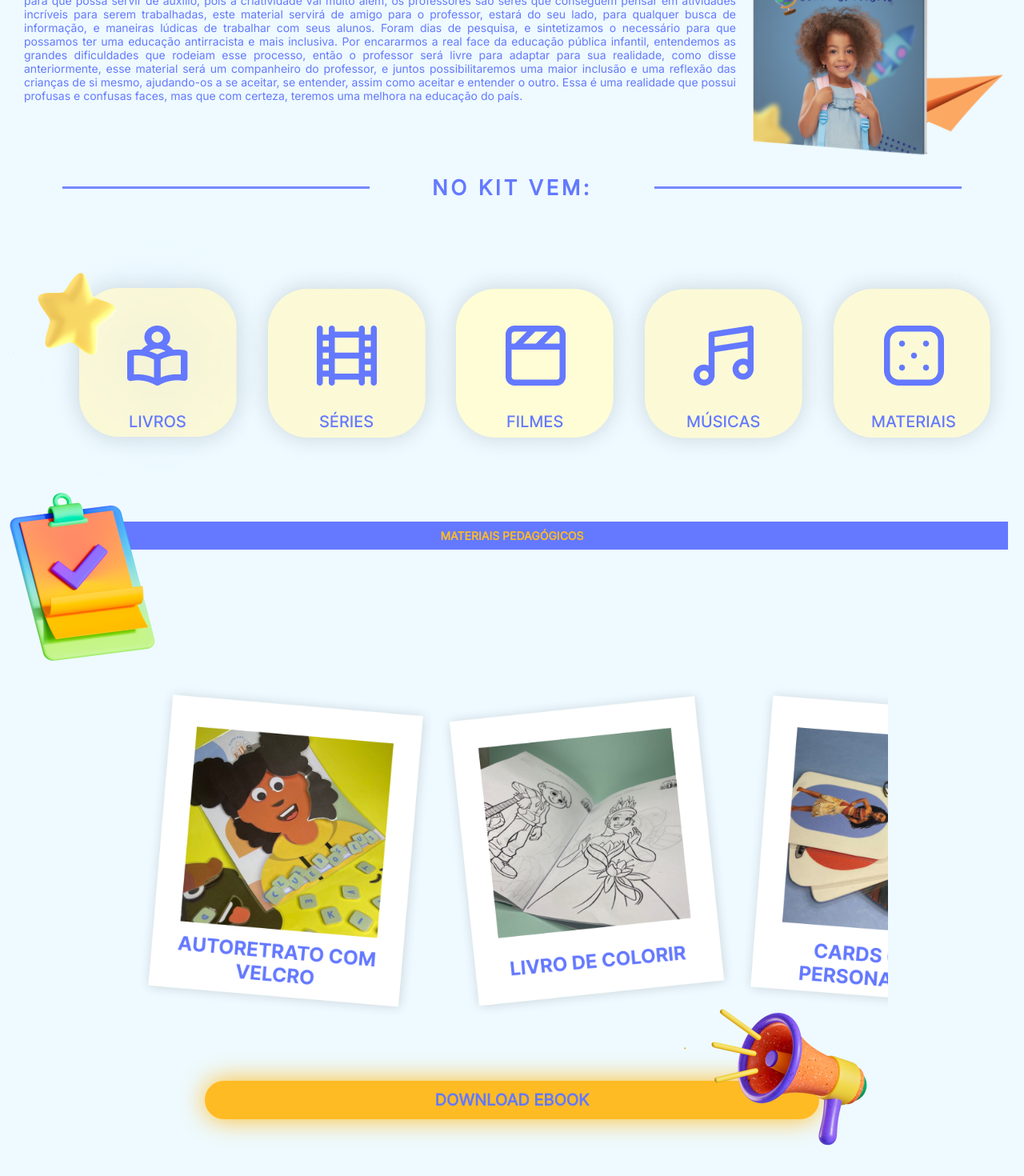
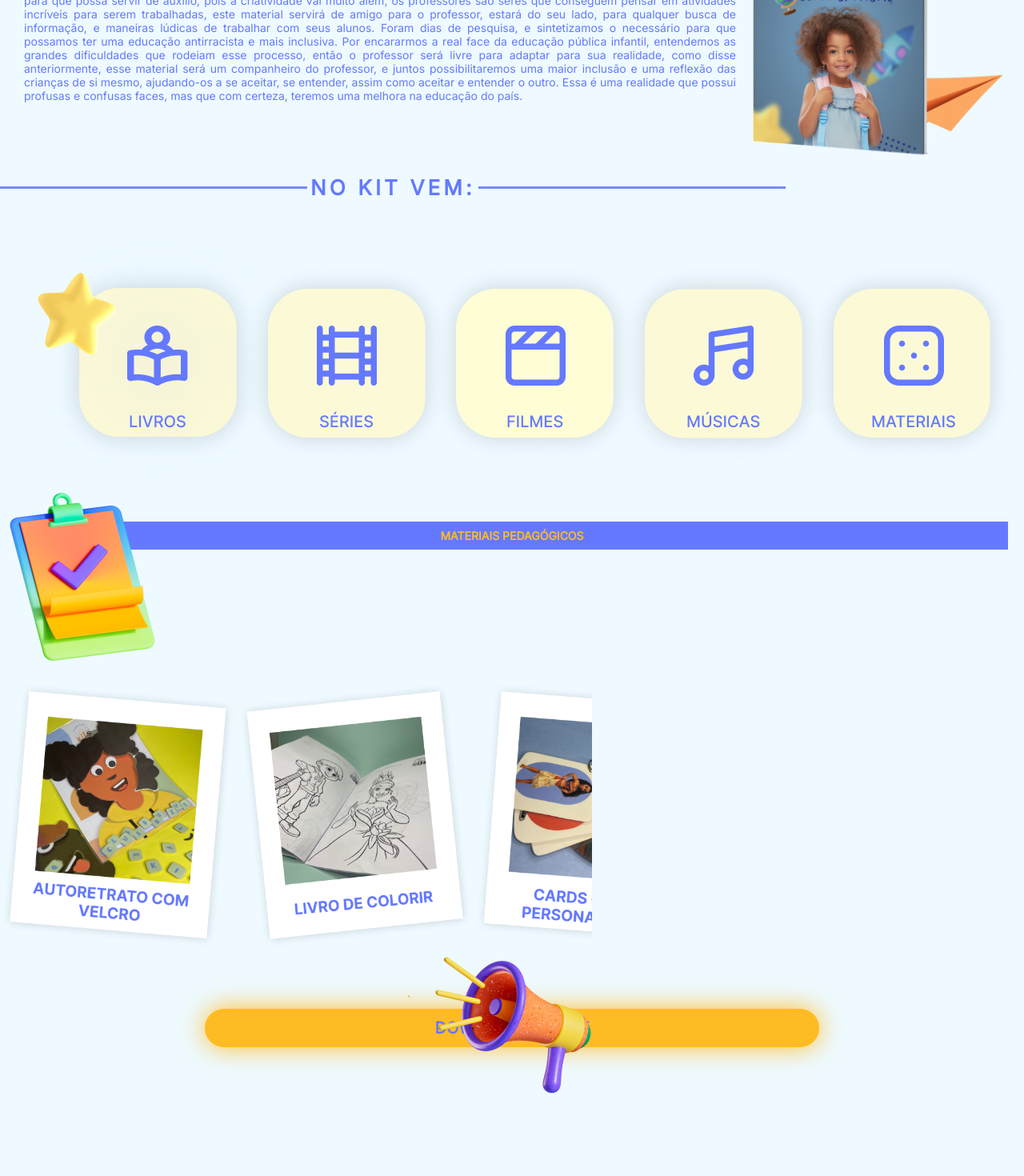
Before and after one commit to PriHolanda/Clube-dos-Eus, a React (Vite) app: page / in a window 1280 px wide. Shown: the part 1244-2714 px from the top of the page at 80% size. Built offline with nearby package versions, Linux system fonts and the light colour scheme.

Commit message:
fix: project structure updated

```diff
--- a/index.html
+++ b/index.html
@@ -5,6 +5,7 @@
   <meta charset="UTF-8" />
   <meta name="viewport" content="width=device-width, initial-scale=1.0" />
   <title>Clube dos Eu's</title>
+  <link rel="icon" href="./src/assets/img/logo.png" type="image/png">
 </head>
 
 <body>
--- a/src/App.jsx
+++ b/src/App.jsx
@@ -1,4 +1,4 @@
-import HomePage from "./pages/HomePage"
+import HomePage from "./pages/homepage/HomePage"
 
 function App() {
 
--- a/src/main.jsx
+++ b/src/main.jsx
@@ -1,6 +1,8 @@
 import React from 'react'
 import ReactDOM from 'react-dom/client'
 import App from './App'
+
+import './pages/styles/global.css'
 
 ReactDOM.createRoot(document.getElementById('root')).render(
   <React.StrictMode>
--- a/src/pages/styles.css
+++ b/src/pages/homepage/styles.css
@@ -1,10 +1,5 @@
-@import url('https://fonts.googleapis.com/css2?family=Inter:wght@300;400&display=swap');
-
-
 /* HOME PAGE */
-
-* {
-   margin: auto;
+.homepage-global {
    background: #EEFAFF;
 }
 
@@ -15,7 +10,6 @@
 
 .img-showcase {
    width: 100%;
-
 }
 
 .showcase-text {
@@ -30,14 +24,12 @@
    font-weight: 700;
    text-align: center;
    align-items: center;
-
 }
 
 /* INTRODUÇÃO */
 
 .introduction {
    justify-content: center;
-
 }
 
 .introduction-container {
@@ -47,7 +39,6 @@
    text-align: justify;
    color: #6479FF;
    margin: 20px;
-
 }
 
 .introduction-block {
@@ -72,7 +63,6 @@
 
 .context {
    margin: 50px 10px 10px 10px;
-
 }
 
 .img-ebook {
@@ -81,7 +71,7 @@
 
 .context-img-book {
    display: flex;
-
+   justify-content: center;
 }
 
 .context-container {
@@ -105,7 +95,6 @@
    font-weight: bold;
    text-align: center;
    align-items: center;
-
 }
 
 /* MATERIAIS */
@@ -114,12 +103,12 @@
    display: flex;
    font-family: 'Inter';
    font-weight: 700;
-   font-size: 16px;
+   font-size: 14px;
    line-height: 44px;
    align-items: center;
-   letter-spacing: 0.14em;
+   letter-spacing: 0.16em;
    color: #6479FF;
-
+   gap: 4px;
 }
 
 .materials-blocks {
@@ -128,11 +117,9 @@
 }
 
 .materials-text-kit {
-
    height: 3px;
    min-width: 30%;
    background: rgba(117, 137, 255, 1);
-
 }
 
 .img-materials {
@@ -148,8 +135,6 @@
 .tools-container {
    margin: 20px 20px 0;
    height: 10vh;
-
-
 }
 
 .tools-container-kit {
@@ -164,8 +149,6 @@
    font-weight: bold;
    text-align: center;
    align-items: center;
-
-
 }
 
 .tools-img-clipboard {
@@ -174,7 +157,6 @@
    left: -17px;
    background: transparent;
    top: -60px;
-
 }
 
 .tools-gallery {
@@ -185,7 +167,6 @@
 .tools-gallery-container {
    display: flex;
    flex-flow: row nowrap;
-
 }
 
 .tools-gallery-wrapper {
@@ -194,15 +175,13 @@
 
 .item {
    min-width: 40%;
-
 }
 
 /* DOWNLOAD */
 
-
 .download-button-container {
    display: flex;
-
+   justify-content: center;
 }
 
 .button-download {
@@ -213,7 +192,6 @@
    border: none;
    cursor: pointer;
    filter: drop-shadow(0px 0px 16px rgb(255, 187, 36, 1));
-
 }
 
 .download-ebook {
@@ -229,16 +207,16 @@
    max-width: 40%;
    position: relative;
    background: transparent;
-   bottom: 110px;
+   bottom: 105px;
    left: 58%;
-
 }
 
 /* JOGO DA MEMÓRIA */
 
 .memory-game {
-   justify-content: center;
-
+   display: flex;
+   flex-direction: column;
+   align-items: center;
 }
 
 .memory-game-container {
@@ -248,7 +226,6 @@
    text-align: justify;
    color: #6479FF;
    margin: 20px;
-
 }
 
 .memory-game-block {
@@ -273,7 +250,6 @@
 .link {
    display: flex;
    margin: 0 0 50px 50px;
-
 }
 
 .button-memory-game {
@@ -284,7 +260,6 @@
    border: none;
    cursor: pointer;
    filter: drop-shadow(0px 0px 16px rgb(255, 187, 36, 1));
-
 }
 
 .link-memory-game {
@@ -309,7 +284,6 @@
 .creators-gallery {
    position: relative;
    max-width: 640px;
-
 }
 
 .creators-gallery-container {
@@ -326,7 +300,6 @@
 
 .creator {
    min-width: 50%;
-
 }
 
 /* RODAPÉ */
@@ -346,18 +319,18 @@
       font-size: 15px;
    }
 
+   /* INTRODUÇÃO */
+
    .introduction {
       display: flex;
-
    }
 
    .introduction-container {
       font-size: 14px;
       margin: 10px 20px;
-
    }
 
-   .introduction-block{
+   .introduction-block {
       font-size: 17px;
    }
 
@@ -371,7 +344,6 @@
    .context {
       display: flex;
       transform: scaleX(-1);
-
    }
 
    .img-ebook {
@@ -381,8 +353,6 @@
    .context-img-book {
       display: flex;
       transform: scaleX(-1);
-
-
    }
 
    .context-container {
@@ -395,14 +365,18 @@
       height: 40px;
       width: 100%;
       font-size: 17px;
+   }
 
+   /* MATERIAIS */
+
+   .materials {
+      font-size: 26px;
    }
 
    /* FERRAMENTAS */
 
    .tools-container {
       height: 25vh;
-
    }
 
    .tools-img-clipboard {
@@ -414,12 +388,12 @@
       max-width: 740px;
    }
 
+
    /* DOWNLOAD */
 
    .button-download {
       width: 60%;
       height: 48px;
-
    }
 
    .download-ebook {
@@ -430,14 +404,13 @@
       max-width: 30%;
       bottom: 160px;
       left: 500px;
-
    }
 
    /* JOGO DA MEMORIA */
+
    .memory-game {
       transform: scaleX(-1);
       display: flex;
-
    }
 
    .memory-game-container {
@@ -458,7 +431,6 @@
    .button-memory-game {
       width: 60%;
       height: 50px;
-
    }
 
    .link-memory-game {
@@ -469,26 +441,7 @@
       max-width: 20%;
    }
 
-}
-
-@media(min-width: 750px) {
-   .introduction-container {
-      font-size: 17px;
-
-   }
-
-   .materials {
-      font-size: 26px;
-   }
-
-   .tools-gallery {
-      max-width: 940px;
-   }
-
-   .img-megaphone {
-      bottom: 185px;
-      left: 66%;
-   }
+   /* CRIADORES */
 
    .creators-gallery {
       max-width: 940px;
@@ -512,22 +465,6 @@
       font-size: 20px;
    }
 
-   /* CONTEXTO */
-
-   .context-container {
-      font-size: 24px;
-
-   }
-
-   .context-block {
-      font-size: 24px;
-      height: 60px;
-   }
-
-   .img-ebook {
-      max-width: 530px;
-   }
-
    /* INTRODUÇÃO */
 
    .introduction-block {
@@ -541,7 +478,21 @@
       display: flex;
       flex-direction: column;
       justify-content: center;
+   }
 
+   /* CONTEXTO */
+
+   .context-container {
+      font-size: 24px;
+   }
+
+   .context-block {
+      font-size: 24px;
+      height: 60px;
+   }
+
+   .img-ebook {
+      max-width: 530px;
    }
 
    /* MATERIAIS */
@@ -553,7 +504,7 @@
    /* GALERIA */
 
    .tools-gallery {
-      max-width: 940px;
+      max-width: 100%;
    }
 
    .tools-container-kit {
@@ -566,20 +517,8 @@
       top: -105px;
    }
 
-   .tools-gallery {
-      max-width: 100%;
-   }
-
    .item {
       min-width: 20%;
-   }
-
-   .creators-gallery {
-      max-width: 100%;
-   }
-
-   .creators-gallery-wrapper {
-      overflow-x: auto;
    }
 
    /* DOWNLOAD */
@@ -602,6 +541,7 @@
    }
 
    /* JOGO DA MEMORIA */
+
    .memory-game-container {
       display: flex;
       font-size: 25px;
@@ -622,7 +562,6 @@
    .button-memory-game {
       width: 55%;
       height: 80px;
-
    }
 
    .link-memory-game {
@@ -635,8 +574,18 @@
       bottom: -16px;
    }
 
+   /* CRIADORES */
+
    .creator {
       min-width: 15%;
    }
 
+   .creators-gallery {
+      max-width: 100%;
+   }
+
+   .creators-gallery-wrapper {
+      overflow-x: auto;
+   }
+
 }
--- /dev/null
+++ b/src/pages/styles/global.css
@@ -0,0 +1,45 @@
+@import url('https://fonts.googleapis.com/css2?family=Inter:wght@300;400&display=swap');
+
+* {
+    box-sizing: border-box;
+    margin: 0;
+    padding: 0;
+  }
+
+  body {
+    background-color: #EEFAFF;
+    font-family: 'Inter', sans-serif;
+  }
+
+  /* Scrollbar styling */
+
+  ::-webkit-scrollbar {
+    width: 0;
+  }
+
+  ::-webkit-scrollbar-track {
+    background-color: transparent;
+  }
+
+  ::-webkit-scrollbar-thumb {
+    background: #6479FF;
+    border-radius: 20px;
+  }
+
+  ::-webkit-scrollbar-thumb {
+    background: #FFBB24;
+    border-radius: 20px;
+    border: 4px solid transparent;
+    background-clip: content-box;
+  }
+
+  ::-webkit-scrollbar-thumb:hover {
+    background-color: #FFBB24;
+
+  }
+
+  @media(min-width: 992px) {
+    ::-webkit-scrollbar {
+      width: 17px;
+    }
+  }
```
Also changed, not shown: src/pages/homepage/HomePage.jsx (renamed from src/pages/HomePage.jsx, +22 -20 lines), src/assets/img/logo.png (added), 1 other file (tests, documents, lock files or other folders).
